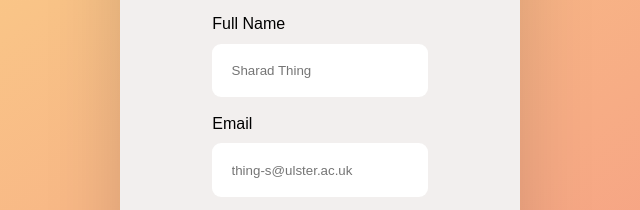
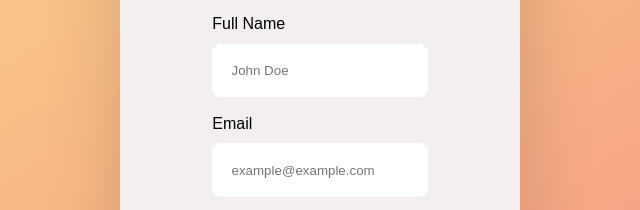
Before and after one commit to NickTamang/Cloud-native-front-end-azure-v2, a plain HTML site: page register.html in a window 1280 px wide. Shown: the part 228-438 px from the top of the page, 320-960 px from the left. Drawn offline with Linux system fonts and the light colour scheme.

Commit message:
Update register.html

```diff
--- a/register.html
+++ b/register.html
@@ -25,7 +25,7 @@
              <input
                    id="name"
                    type="text"
-                   placeholder="Sharad Thing"
+                   placeholder="John Doe"
                    name="name"
                    required
              />
@@ -36,7 +36,7 @@
              <input
                    id="email"
                    type="email"
-                   placeholder="thing-s@ulster.ac.uk"
+                   placeholder="example@example.com"
                    name="email"
                    required
              />
@@ -56,7 +56,7 @@
            <div>
              <label for="confirm-password">Confirm Password</label>
              <input
-                   id=""
+                   id="confirm-password"
                    type="password"
                    placeholder="confirm password"
                    name="confirm-password"
```
